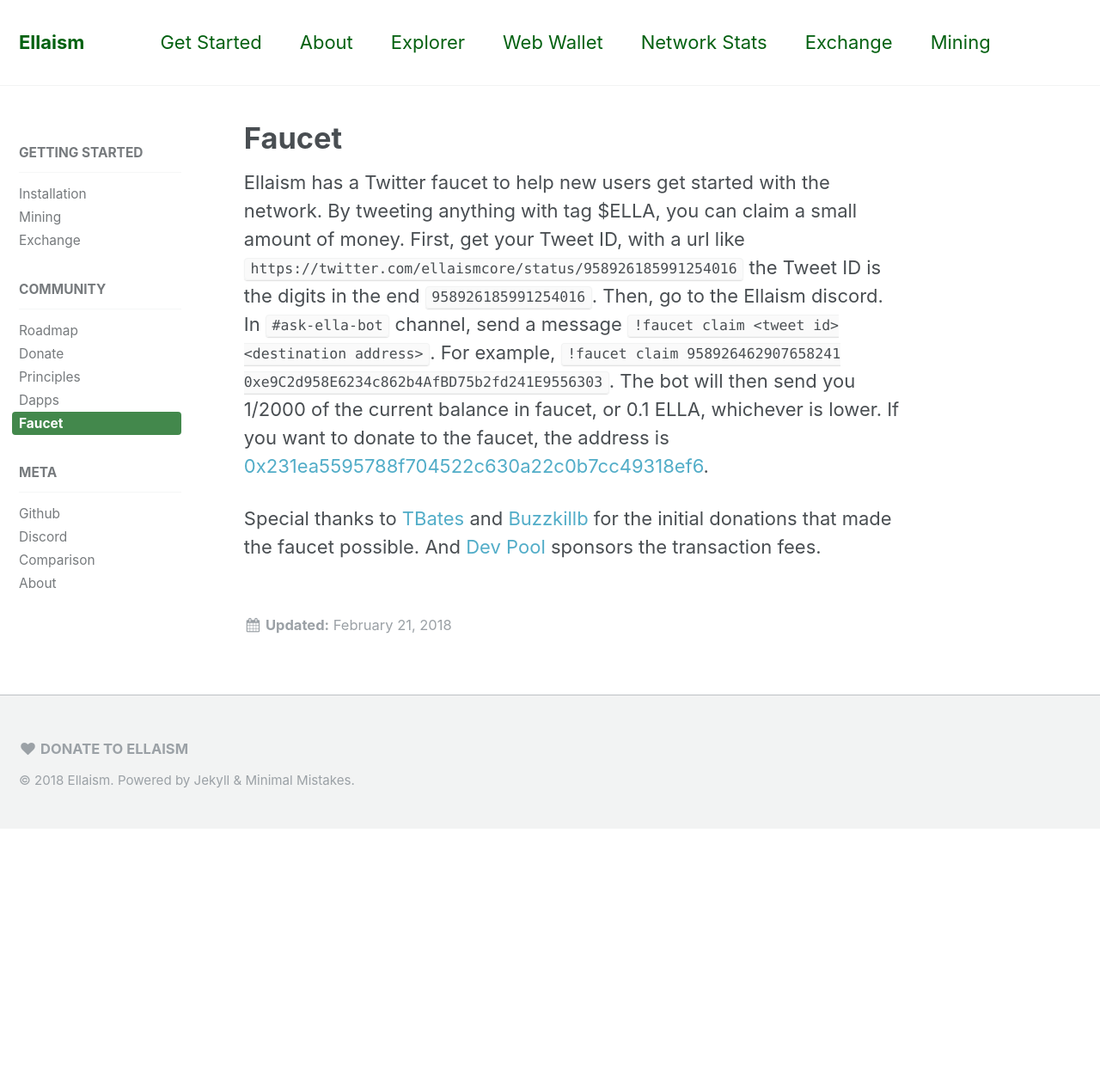
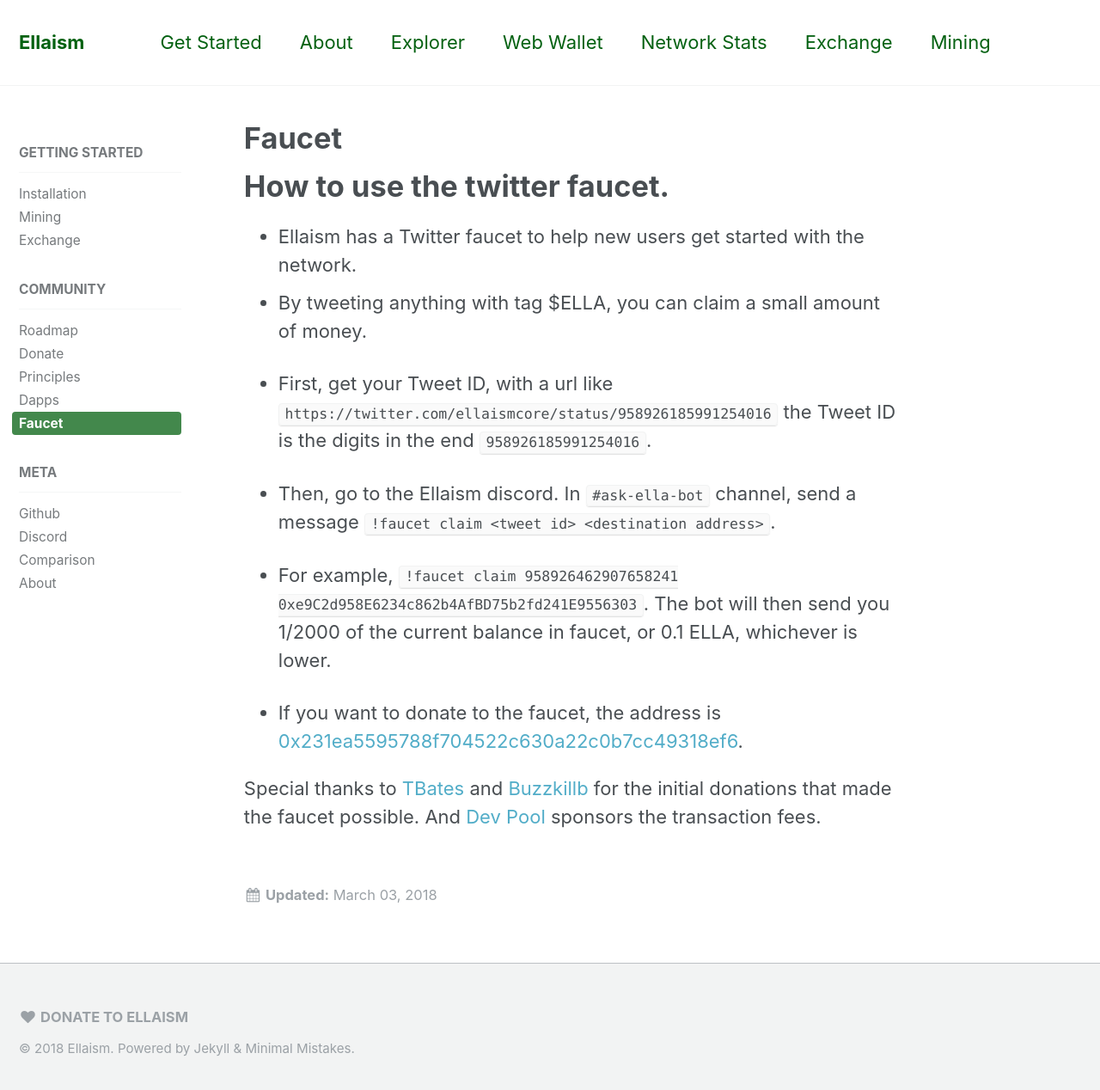
Before and after one commit to ellaism/ellaism.org, a Jekyll site: the page built from _docs/faucet.md, in a window 1280 px wide and 1275 px high. Shown: the top 1268 px of the window at 86% size. Built offline with Jekyll 4.4.1, drawn with Linux system fonts in a browser that asks for light colours.

Commit message:
Update faucet.md
- updates to aesthetics of page.

```diff
--- a/_docs/faucet.md
+++ b/_docs/faucet.md
@@ -1,9 +1,20 @@
 ---
 title: "Faucet"
 permalink: /faucet/
-modified: 2018-02-21
+modified: 2018-03-03
 ---
+# How to use the twitter faucet.
 
-Ellaism has a Twitter faucet to help new users get started with the network. By tweeting anything with tag $ELLA, you can claim a small amount of money. First, get your Tweet ID, with a url like `https://twitter.com/ellaismcore/status/958926185991254016` the Tweet ID is the digits in the end `958926185991254016`. Then, go to the Ellaism discord. In `#ask-ella-bot` channel, send a message `!faucet claim <tweet id> <destination address>`. For example, `!faucet claim 958926462907658241 0xe9C2d958E6234c862b4AfBD75b2fd241E9556303`. The bot will then send you 1/2000 of the current balance in faucet, or 0.1 ELLA, whichever is lower. If you want to donate to the faucet, the address is [0x231ea5595788f704522c630a22c0b7cc49318ef6](https://explorer.ellaism.org/addr/0x231ea5595788f704522c630a22c0b7cc49318ef6).
+- Ellaism has a Twitter faucet to help new users get started with the network.
+- By tweeting anything with tag $ELLA, you can claim a small amount of money.
+
+- First, get your Tweet ID, with a url like `https://twitter.com/ellaismcore/status/958926185991254016` the Tweet ID is the digits in the end `958926185991254016`.
+
+- Then, go to the Ellaism discord. In `#ask-ella-bot` channel, send a message `!faucet claim <tweet id> <destination address>`.
+
+- For example, `!faucet claim 958926462907658241 0xe9C2d958E6234c862b4AfBD75b2fd241E9556303`. The bot will then send you 1/2000 of the current balance in faucet, or 0.1 ELLA, whichever is lower.
+
+- If you want to donate to the faucet, the address is
+[0x231ea5595788f704522c630a22c0b7cc49318ef6](https://explorer.ellaism.org/addr/0x231ea5595788f704522c630a22c0b7cc49318ef6).
 
 Special thanks to [TBates](https://keybase.io/tbates76) and [Buzzkillb](https://keybase.io/buzzkillb) for the initial donations that made the faucet possible. And [Dev Pool](https://pool.ellaism.org) sponsors the transaction fees.
```
